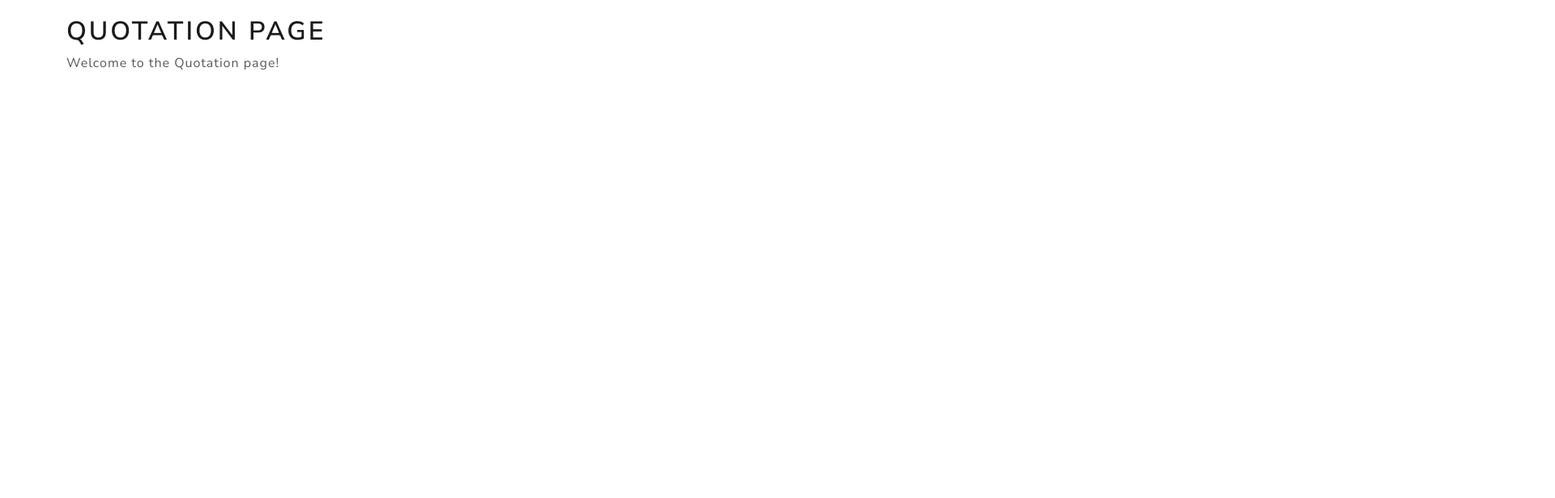
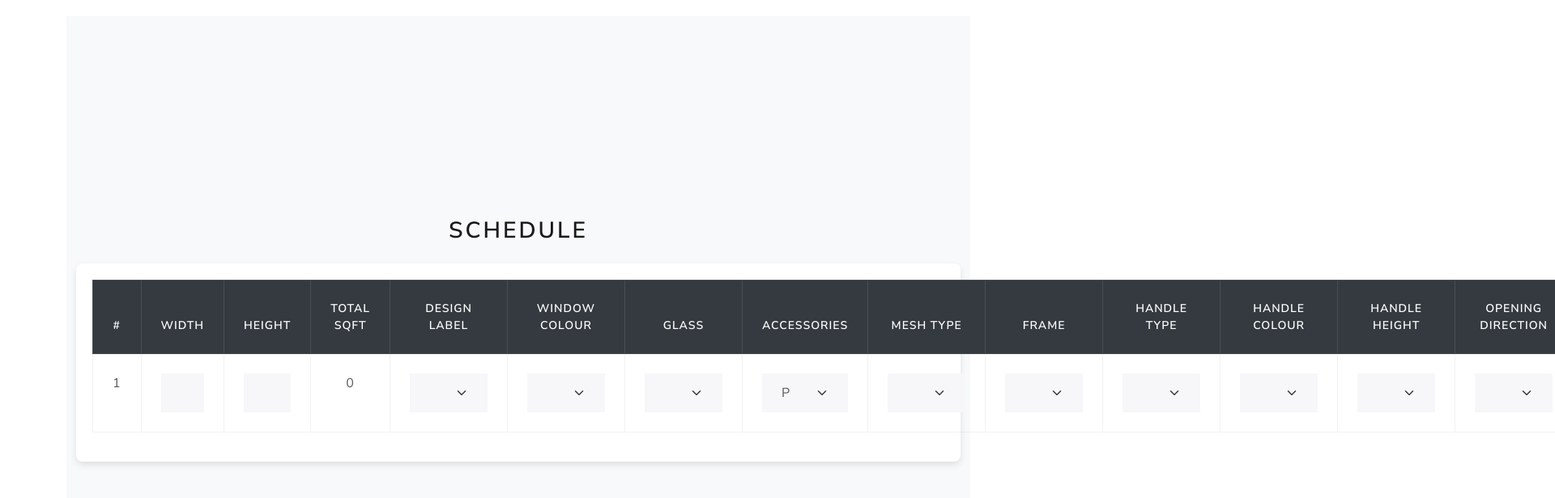
Before and after one commit to Mudassir0126/Swisstek-quotation, a React (Create React App) app: page /quotation in a window 1280 px wide. Shown: the part 100-716 px from the top of the page at 81% size, 1920 px wide, since content can reach past the window. Built offline with nearby package versions, Linux system fonts and the light colour scheme.

Commit message:
Added Shedule page

```diff
--- a/src/Pages/Quotation.jsx
+++ b/src/Pages/Quotation.jsx
@@ -1,10 +1,115 @@
-import React from 'react';
+import React, { useState, useEffect } from "react";
+
+function Dropdown({ value, onChange }) {
+  return (
+    <select className="form-select" value={value} onChange={onChange}>
+      <option value="">Please select a value</option>
+      <option value="Action1">Action 1</option>
+      <option value="Action2">Action 2</option>
+      <option value="Action3">Action 3</option>
+    </select>
+  );
+}
 
 function Quotation() {
+  const [inputValue1, setInputValue1] = useState("");
+  const [inputValue2, setInputValue2] = useState("");
+  const [sum, setSum] = useState(0);
+
+  // Effect to update the sum whenever inputValue1 or inputValue2 changes
+  useEffect(() => {
+    const num1 = parseFloat(inputValue1) || 0;
+    const num2 = parseFloat(inputValue2) || 0;
+    setSum(num1 + num2);
+  }, [inputValue1, inputValue2]);
+
+  const handleInputChange1 = (e) => {
+    setInputValue1(e.target.value);
+  };
+
+  const handleInputChange2 = (e) => {
+    setInputValue2(e.target.value);
+  };
+
+  // Cell style for consistent width
+  const cellStyle = {
+    width: "300px",
+  };
+
   return (
-    <div>
-      <h1>Quotation Page</h1>
-      <p>Welcome to the Quotation page!</p>
+    <div
+      className="d-flex justify-content-center align-items-center"
+      style={{ minHeight: "100vh", backgroundColor: "#f8f9fa" }} // Wrapper background
+    >
+      <div className="container text-center">
+        <h2 className="mb-4">Schedule</h2>
+        <div
+          style={{
+            backgroundColor: "#ffffff", // Table background color
+            padding: "20px",
+            borderRadius: "8px", // Optional: adds rounded corners to the table
+            boxShadow: "0 4px 8px rgba(0, 0, 0, 0.1)", // Optional: adds a subtle shadow
+          }}
+        >
+          <table className="table table-hover table-bordered">
+            <thead className="table-dark">
+              <tr>
+                <th style={cellStyle}>#</th>
+                <th style={cellStyle}>Width</th>
+                <th style={cellStyle}>Height</th>
+                <th style={cellStyle}>Total Sqft</th>
+                <th style={cellStyle}>Design Label</th>
+                <th style={cellStyle}>Window Colour</th>
+                <th style={cellStyle}>Glass</th>
+                <th style={cellStyle}>Accessories</th>
+                <th style={cellStyle}>Mesh Type</th>
+                <th style={cellStyle}>Frame</th>
+                <th style={cellStyle}>Handle Type</th>
+                <th style={cellStyle}>Handle Colour</th>
+                <th style={cellStyle}>Handle Height</th>
+                <th style={cellStyle}>Opening Direction</th>
+                <th style={cellStyle}>Locking Type</th>
+                <th style={cellStyle}>Location</th>
+              </tr>
+            </thead>
+            <tbody>
+              <tr>
+                <td style={cellStyle}>1</td>
+                <td style={cellStyle}>
+                  <input
+                    type="number"
+                    className="form-control"
+                    value={inputValue1}
+                    onChange={handleInputChange1}
+                    placeholder="Enter Width"
+                  />
+                </td>
+                <td style={cellStyle}>
+                  <input
+                    type="number"
+                    className="form-control"
+                    value={inputValue2}
+                    onChange={handleInputChange2}
+                    placeholder="Enter Height"
+                  />
+                </td>
+                <td style={cellStyle}>{sum}</td>
+                <td style={cellStyle}><Dropdown /></td>
+                <td style={cellStyle}><Dropdown /></td>
+                <td style={cellStyle}><Dropdown /></td>
+                <td style={cellStyle}><Dropdown /></td>
+                <td style={cellStyle}><Dropdown /></td>
+                <td style={cellStyle}><Dropdown /></td>
+                <td style={cellStyle}><Dropdown /></td>
+                <td style={cellStyle}><Dropdown /></td>
+                <td style={cellStyle}><Dropdown /></td>
+                <td style={cellStyle}><Dropdown /></td>
+                <td style={cellStyle}><Dropdown /></td>
+              </tr>
+            </tbody>
+          </table>
+        </div>
+      </div>
     </div>
   );
 }
```
